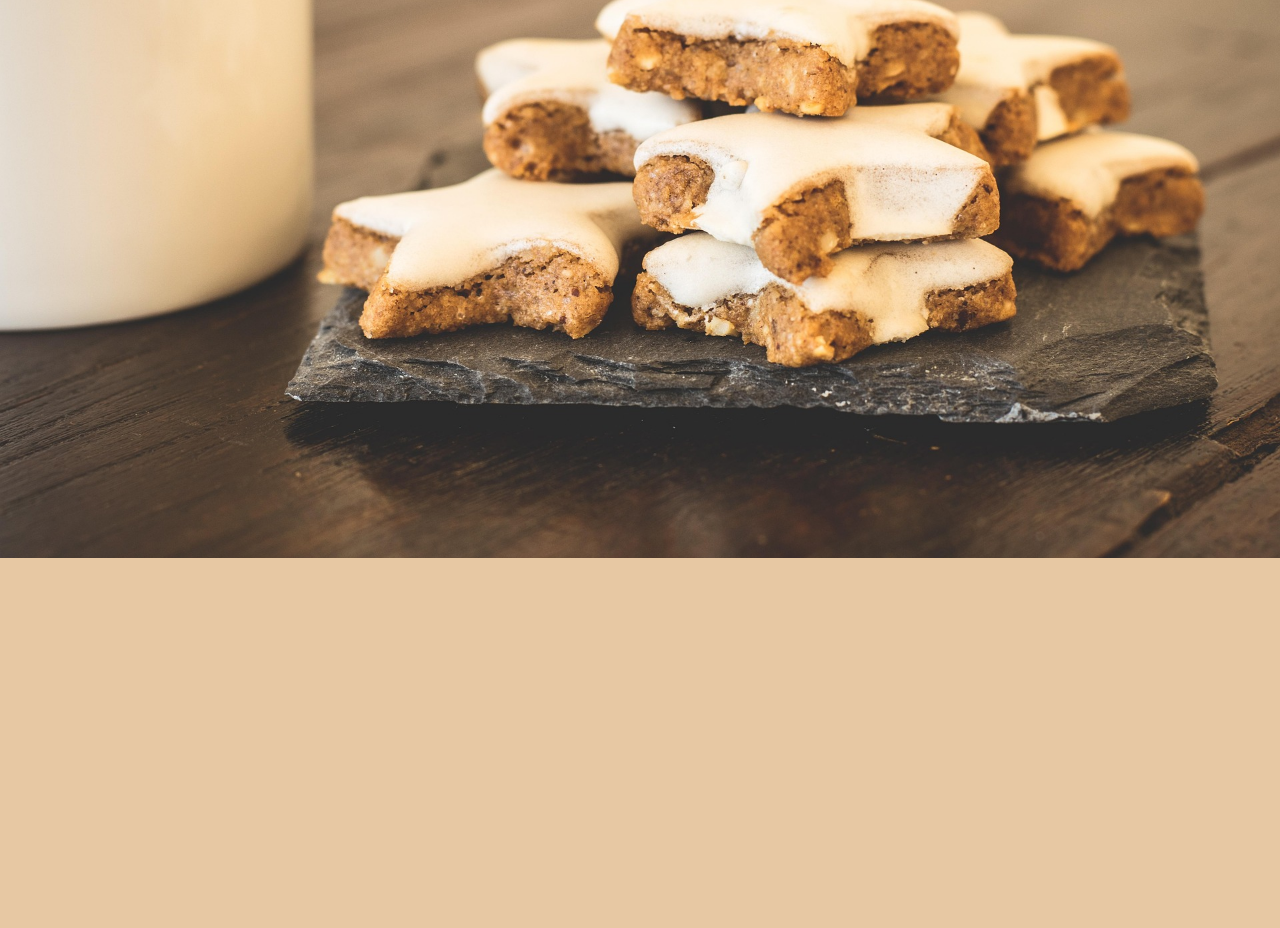
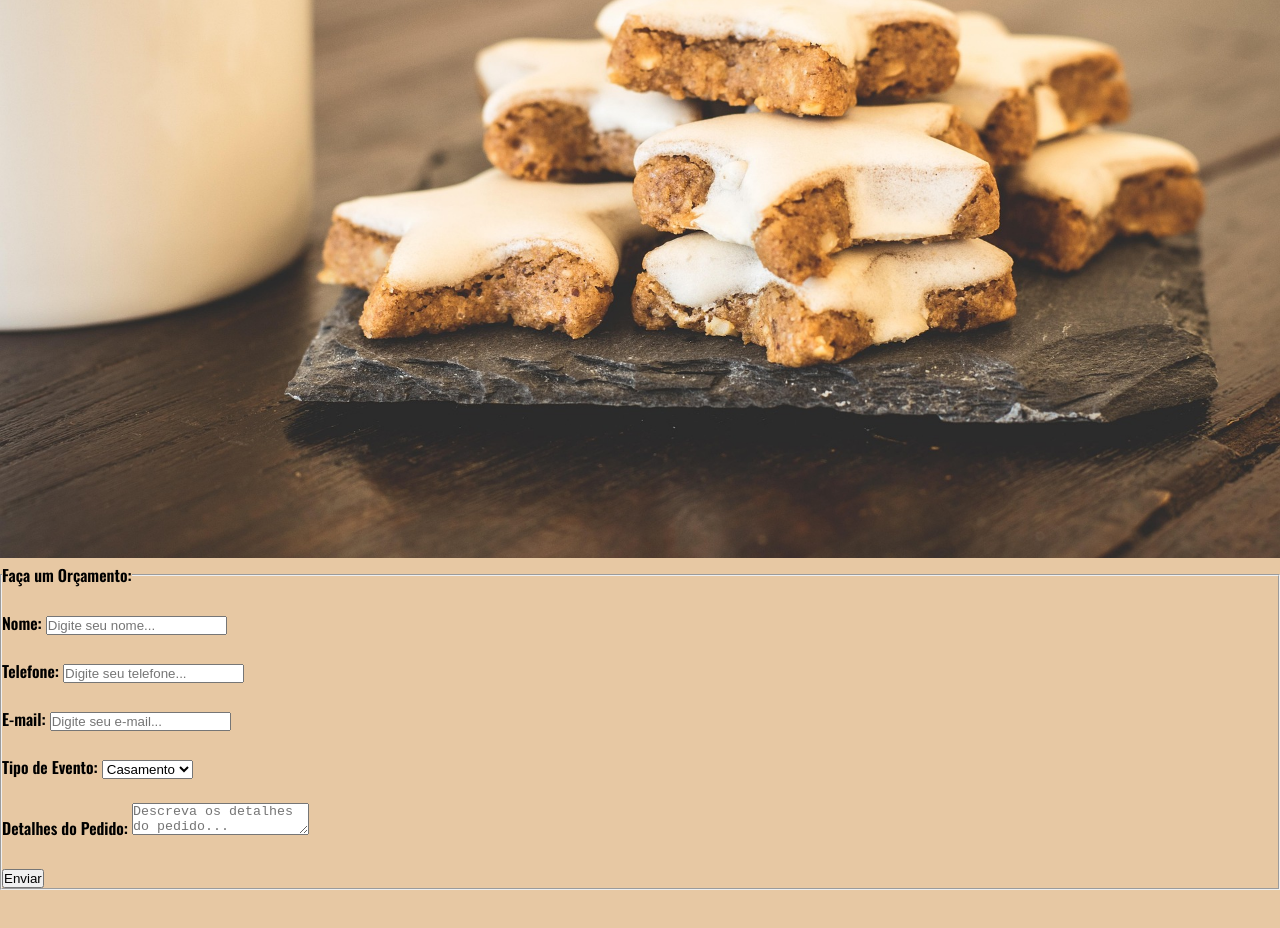
Before and after one commit to 1ESPA-VinhariaMerlot/site_doceria, a plain HTML site: page index.html in a window 1280 px wide. Shown: the part 332-1260 px from the top of the page. Drawn offline with nearby package versions, Linux system fonts and the light colour scheme; a web font is replaced by a local one.

Commit message:
Criando formulário

```diff
--- a/index.html
+++ b/index.html
@@ -31,7 +31,35 @@
         <img id="image" src="./src/assets/banner.jpg" alt="Imagem"/>
     </section>
     <main>
+        <form>
+            <fieldset>
+                <legend>Faça um Orçamento:</legend>
+                <br>
+                <label for="nome">Nome:</label>
+                <input type="text" name="nome" placeholder="Digite seu nome...">
+                <br><br>
+                <label for="telefone">Telefone:</label>
+                <input type="text" name="telefone" placeholder="Digite seu telefone...">
+                <br><br>
+                <label for="email">E-mail:</label>
+                <input type="text" name="email" placeholder="Digite seu e-mail...">
 
+                <br><br>
+                <label>Tipo de Evento:</label>
+                <select name="tipo_evento">
+                    <option value="casamento">Casamento</option>
+                    <option value="aniversario">Aniversário</option>
+                    <option value="corporativo">Corporativo</option>
+                    <option value="outros">Outros</option>
+                </select>
+                <br><br>
+                <label>Detalhes do Pedido:</label>
+                <textarea name="detalhes" placeholder="Descreva os detalhes do pedido..."></textarea>
+
+                <br><br>
+                <button type="submit">Enviar</button>
+            </fieldset>
+        </form>
     </main>
     <footer>
         <p>Doçura em cada detalhe, elegância em cada mordida.</p>
```
